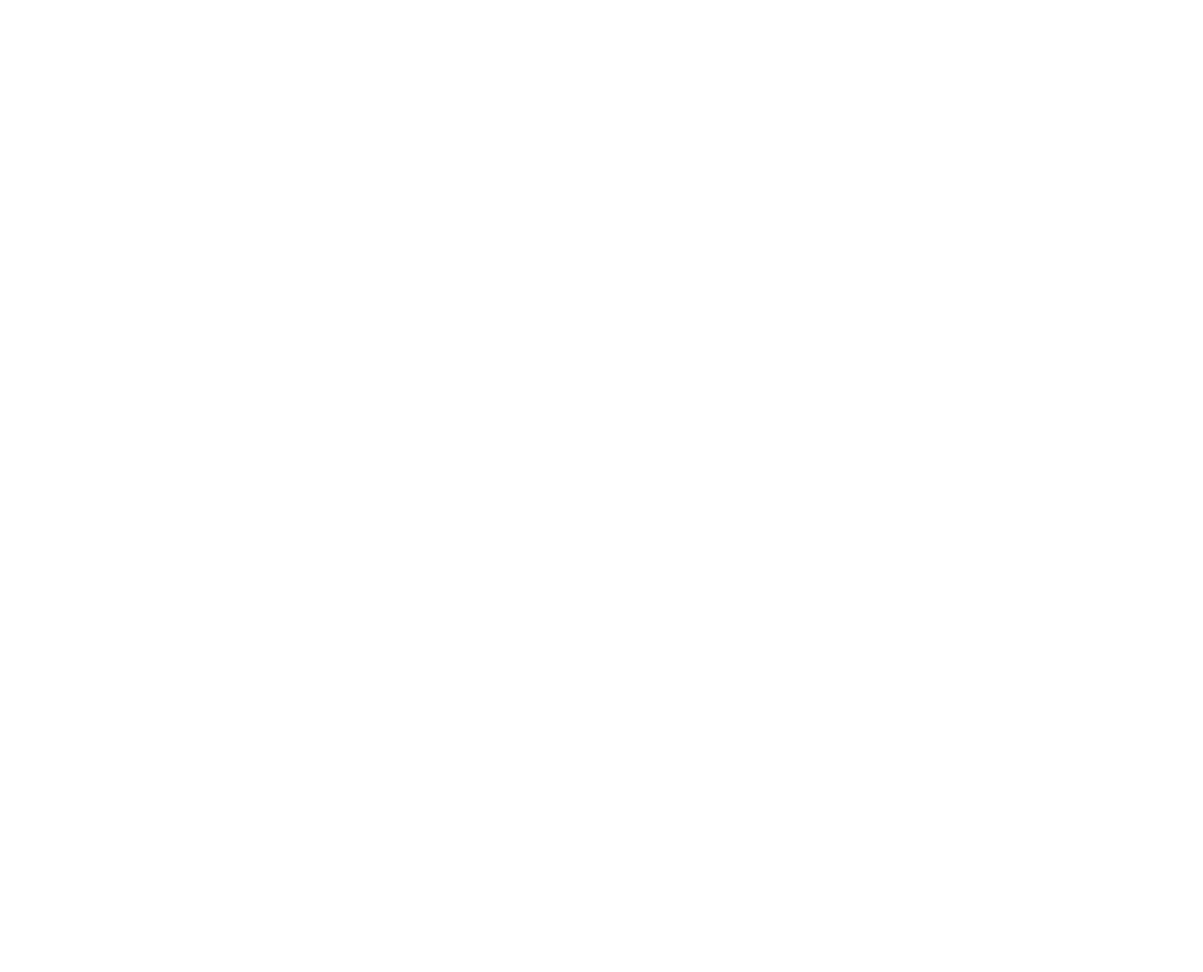
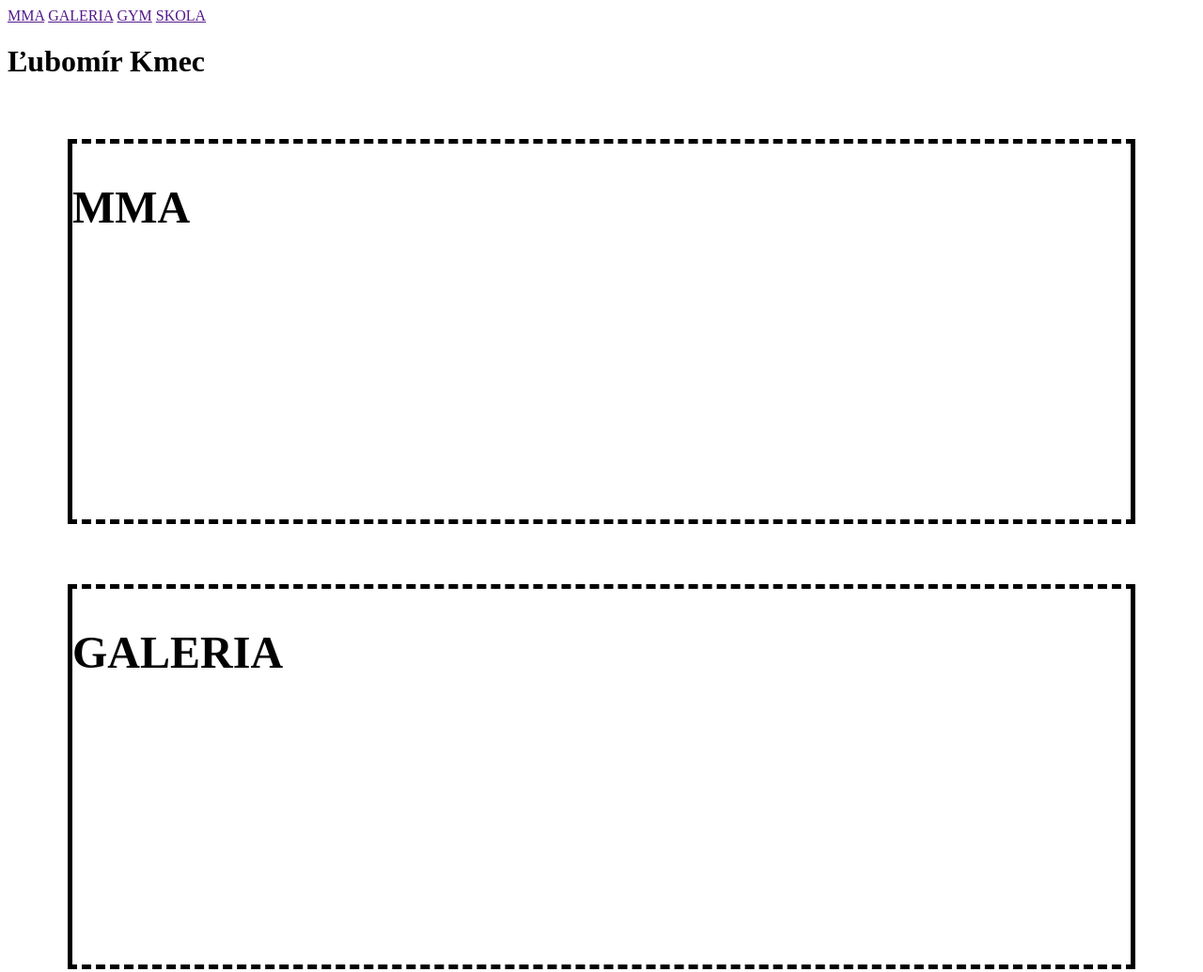
Before and after one commit to enth01/SKJ, a plain HTML site: page index.html in a window 1280 px wide. Shown: the top 1035 px of the page at 94% size. Before the commit the page ends 800 px from the top, so only its background shows below. Drawn offline with Linux system fonts and the light colour scheme.

Commit message:
comitujem  index

```diff
--- a/index.html
+++ b/index.html
@@ -4,8 +4,34 @@
     <meta charset="UTF-8">
     <meta name="viewport" content="width=device-width, initial-scale=1.0">
     <title>Document</title>
+    <link rel="stylesheet" href="./style.css">
 </head>
 <body>
+    <header>
+        <a href="">MMA</a>
+        <a href="">GALERIA</a>
+        <a href="">GYM</a>
+        <a href="">SKOLA</a>
+    </header>
 
+    <main>
+        <h1>Ľubomír Kmec</h1>
+    </main>
+
+    <section id="mma">
+        <h2>MMA</h2>
+    </section>
+
+    <section id="galeria">
+        <h2>GALERIA</h2>
+    </section>
+
+    <section id="gym">
+        <h2>GYM</h2>
+    </section>
+
+    <section id="skola">
+        <h2>SKOLA</h2>
+    </section>
 </body>
 </html>
```
